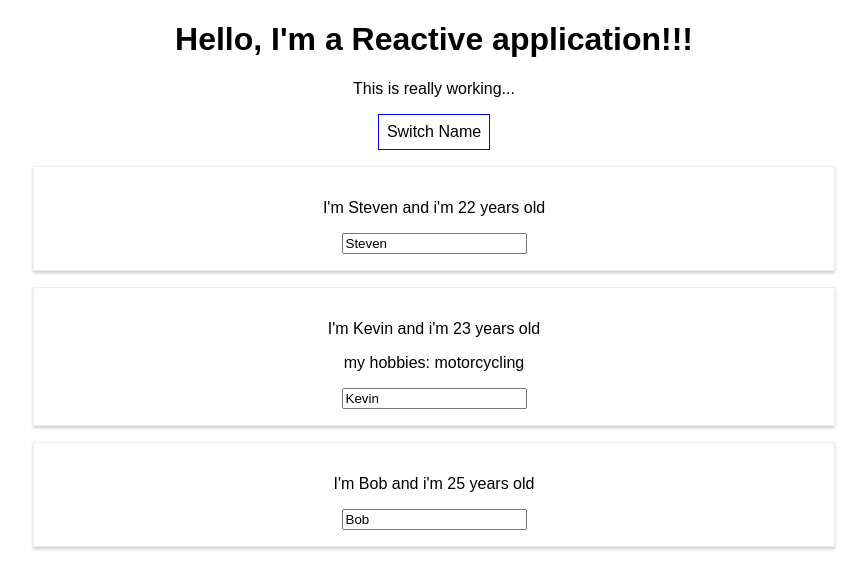
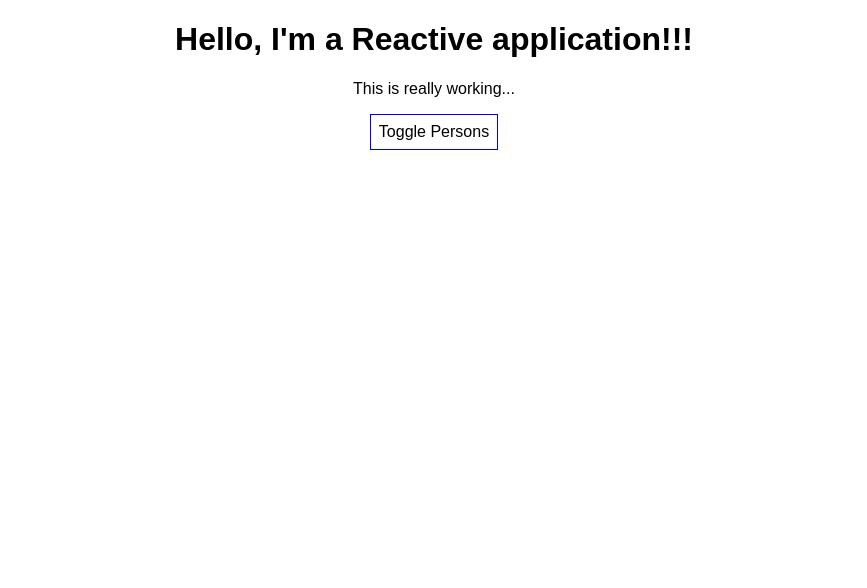
Before and after one commit to steven-espin/react-guide, a React (Create React App) app: page / in a window 1280 px wide. Shown: the top 588 px of the page, without its empty margins (206-1073 px from the left). Built offline with nearby package versions, Linux system fonts and the light colour scheme.

Commit message:
render content conditionally

```diff
--- a/src/App.js
+++ b/src/App.js
@@ -8,7 +8,8 @@
       { name: 'Steven', age: '22' },
       { name: 'Kevin', age: '23' },
       { name: 'Bob', age: '25' }
-    ]
+    ],
+    showPersons: false
   }
 
   swtchNameHandler = (newName) => {
@@ -36,6 +37,11 @@
     } )
   }
 
+  togglePersonsHandler = () => {
+    const doesShow = this.state.showPersons;
+    this.setState({showPersons: !doesShow});
+  }
+
   render() {
     const style = {
       backgroundColor: 'white',
@@ -45,11 +51,11 @@
       cursor: 'pointer'
     };
 
-    return (
-      <div className="App">
-        <h1>Hello, I'm a Reactive application!!!</h1>
-        <p>This is really working...</p>
-        <button onClick={this.swtchNameHandler.bind(this, 'Macho')} style={style}>Switch Name</button>
+    let persons = null;
+
+    if (this.state.showPersons) {
+      persons = (
+        <div>
             <Person
             name={this.state.persons[0].name}
             age={this.state.persons[0].age}
@@ -65,6 +71,16 @@
           </div>
       );
     }
+
+    return (
+      <div className="App">
+        <h1>Hello, I'm a Reactive application!!!</h1>
+        <p>This is really working...</p>
+        <button onClick={this.togglePersonsHandler} style={style}>Toggle Persons</button>
+        {persons}
+      </div>
+    );
+  }
 }
 
 export default App;
```
Lines whose indentation alone changed are shown as unchanged.
